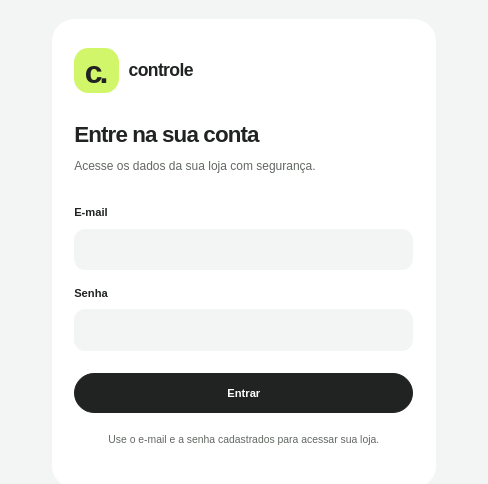
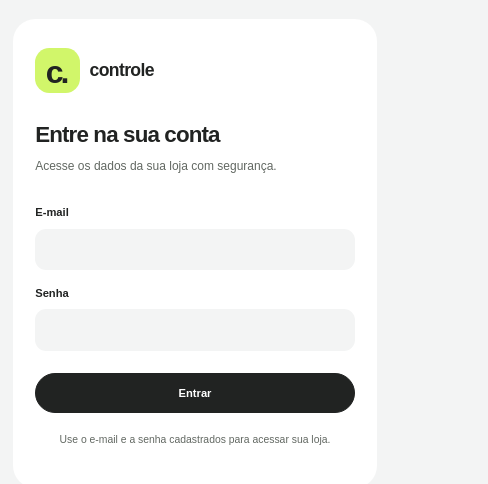
Before and after one commit to mateuscalixt0/app-controlle, a Next.js app: page /login in a window 390 px wide. Shown: the top 484 px of the page, 488 px wide, since content can reach past the window. Built offline with nearby package versions, Linux system fonts and the light colour scheme; no server answers.

Commit message:
fix: ajustar escala do menu inferior

```diff
--- a/src/app/globals.css
+++ b/src/app/globals.css
@@ -14,7 +14,7 @@
 }
 *{box-sizing:border-box}
 html{background:var(--background)}
-body{width:125%;margin:0;color:var(--foreground);background:var(--background);font-family:var(--font-ui);font-size:16px;line-height:1.5;-webkit-font-smoothing:antialiased;zoom:.8}
+body{margin:0;color:var(--foreground);background:var(--background);font-family:var(--font-ui);font-size:16px;line-height:1.5;-webkit-font-smoothing:antialiased;zoom:.8}
 button,input,select,textarea{font:inherit}
 button,a,input,select{-webkit-tap-highlight-color:transparent}
 button{cursor:pointer;color:inherit}button:disabled,input:disabled,select:disabled{cursor:not-allowed;opacity:.58}
@@ -84,7 +84,7 @@ h3{font-size:16px;line-height:1.4;letter-spacing:-.25px}
 .field-skeleton{margin-top:12px}.field-skeleton span{display:block;height:8px}.field-skeleton div{height:42px;border-radius:12px;background:var(--background)}
 @media(max-width:800px){
  .app-frame{display:block;max-width:500px}.app-header{display:none}.page-content{padding:26px 22px calc(115px + env(safe-area-inset-bottom));min-height:100dvh}.hero-row h1{font-size:23px}.home-grid{display:block}.home-grid>div+div{margin-top:26px}.card{padding:22px;border-radius:25px}h1{font-size:26px}h2{font-size:20px}.balance-value{font-size:39px}.big-count{font-size:38px}.transaction{gap:10px}.transaction strong{font-size:13px}.transaction small{font-size:11px}
- .bottom-nav{position:fixed;z-index:30;bottom:0;left:50%;transform:translateX(-50%);width:min(100%,500px);padding:0}.bottom-nav-inner{display:grid;grid-template-columns:repeat(4,minmax(0,1fr));gap:0;background:var(--surface);border-radius:26px 26px 0 0;padding:12px 8px max(14px,env(safe-area-inset-bottom));box-shadow:0 -8px 26px #20231f05}.nav-item{display:grid;justify-items:center;align-content:center;gap:6px;min-height:56px;padding:4px 2px;font-size:12px;font-weight:500;border-radius:12px}.nav-active{font-weight:700;background:transparent;color:var(--foreground)}.nav-item:last-child .nav-icon{border:2px solid var(--accent);border-radius:50%;padding:3px}.nav-item:last-child .nav-icon svg{width:20px;height:20px}.nav-active svg{stroke-width:2.3}
+ .bottom-nav{position:fixed;z-index:30;bottom:0;left:50%;transform:translateX(-50%);width:min(100%,500px);padding:0;zoom:1.25}.bottom-nav-inner{display:grid;grid-template-columns:repeat(4,minmax(0,1fr));gap:0;background:var(--surface);border-radius:26px 26px 0 0;padding:12px 8px max(14px,env(safe-area-inset-bottom));box-shadow:0 -8px 26px #20231f05}.nav-item{display:grid;justify-items:center;align-content:center;gap:6px;min-height:56px;padding:4px 2px;font-size:12px;font-weight:500;border-radius:12px}.nav-active{font-weight:700;background:transparent;color:var(--foreground)}.nav-item:last-child .nav-icon{border:2px solid var(--accent);border-radius:50%;padding:3px}.nav-item:last-child .nav-icon svg{width:20px;height:20px}.nav-active svg{stroke-width:2.3}
  .bill-open{grid-template-columns:40px minmax(0,1fr) auto;gap:10px;padding:18px 15px 8px}.bill-open .date-tile{width:40px;min-width:40px}.bill-description strong{font-size:14px}.bill-description>span{font-size:12px}.money-col>strong{font-size:15px}.status-pill{font-size:11px}.bill-quick-actions{padding-left:15px}.dialog-content{padding:24px}.dialog-header h2{font-size:20px}.detail-lines>div{font-size:13px}.new-bill-title h1{font-size:24px}.product-filters{gap:10px}.product-filters select{font-size:13px;padding:12px 8px}.section-heading a{font-size:13px}.auth-page{margin-block:24px}
 }
 @media(max-width:380px){.page-content{padding-left:18px;padding-right:18px}.balance-value{font-size:35px}.lime-foot{gap:8px}.pill-white{padding:10px 12px}.transaction{grid-template-columns:40px minmax(0,1fr)}.transaction>strong:last-child{grid-column:2}.bill-open{grid-template-columns:40px minmax(0,1fr) auto}.money-col{grid-column:auto;justify-items:end;text-align:right;grid-template-columns:1fr;align-items:center}.dialog-content{padding:22px}.document-source-action{padding:16px}}
```
